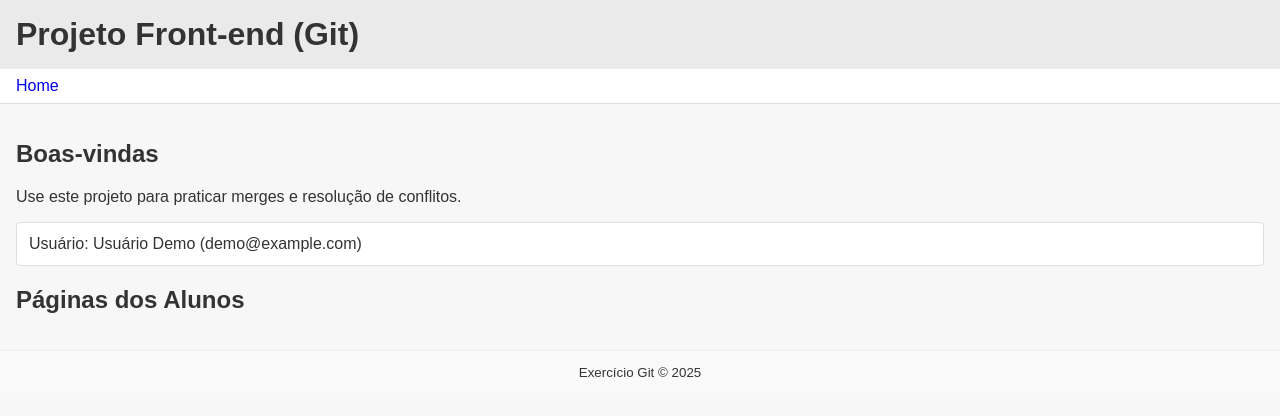
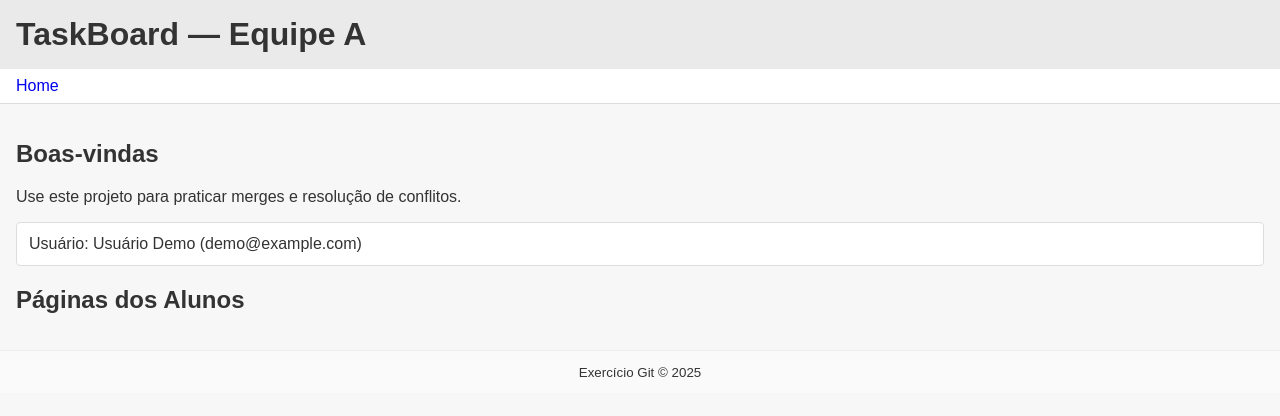
Before and after one commit to joaogabrielbmf/todo-merge-lab, a plain HTML site: page index.html in a window 1280 px wide. Drawn offline with Linux system fonts and the light colour scheme.

Commit message:
feat(header): título TaskBoard — Equipe A

```diff
--- a/index.html
+++ b/index.html
@@ -8,7 +8,7 @@
 </head>
 <body>
   <header>
-    <h1>Projeto Front-end (Git)</h1>
+    <h1>TaskBoard — Equipe A</h1>
   </header>
 
   <nav>
```
